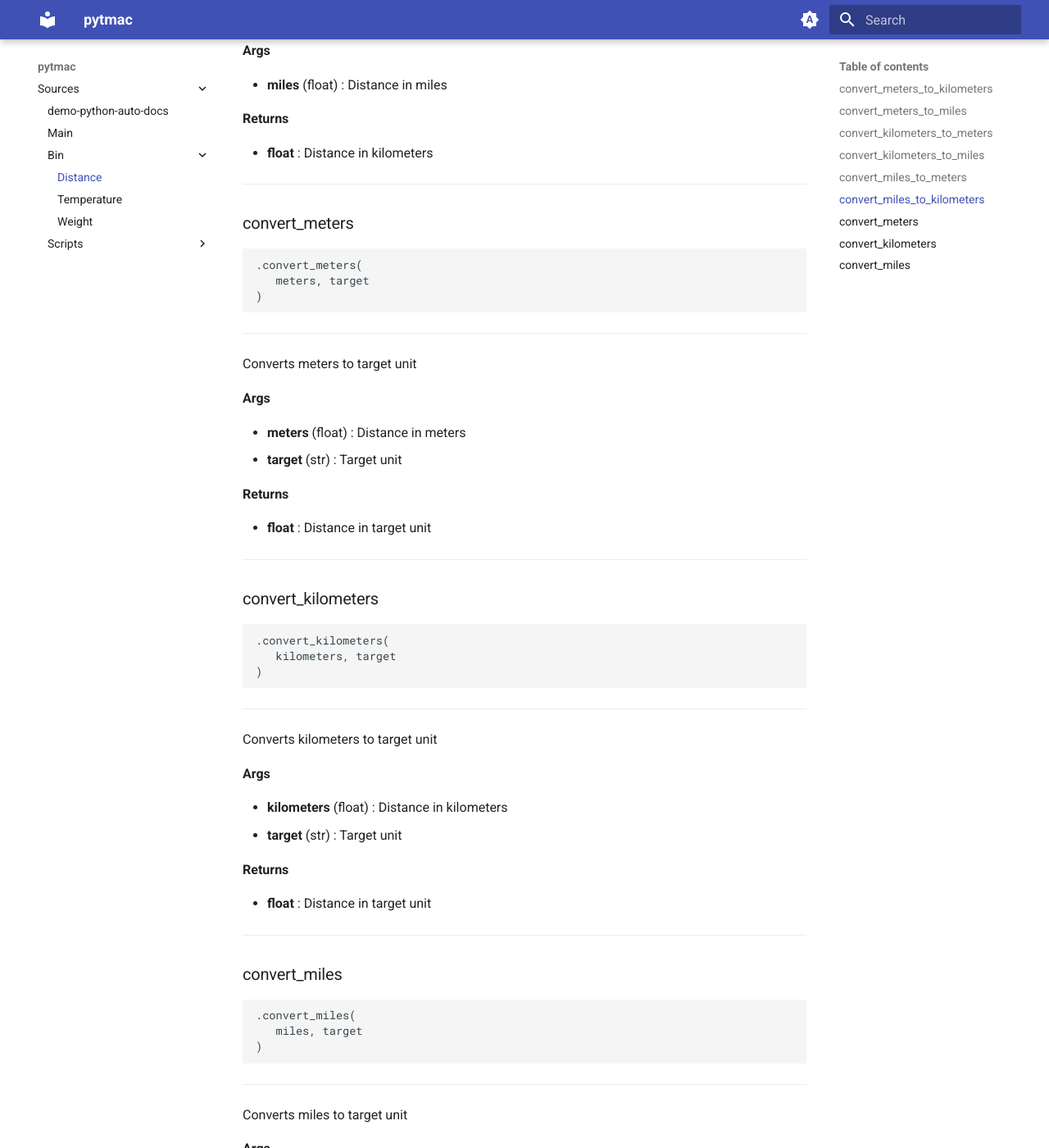
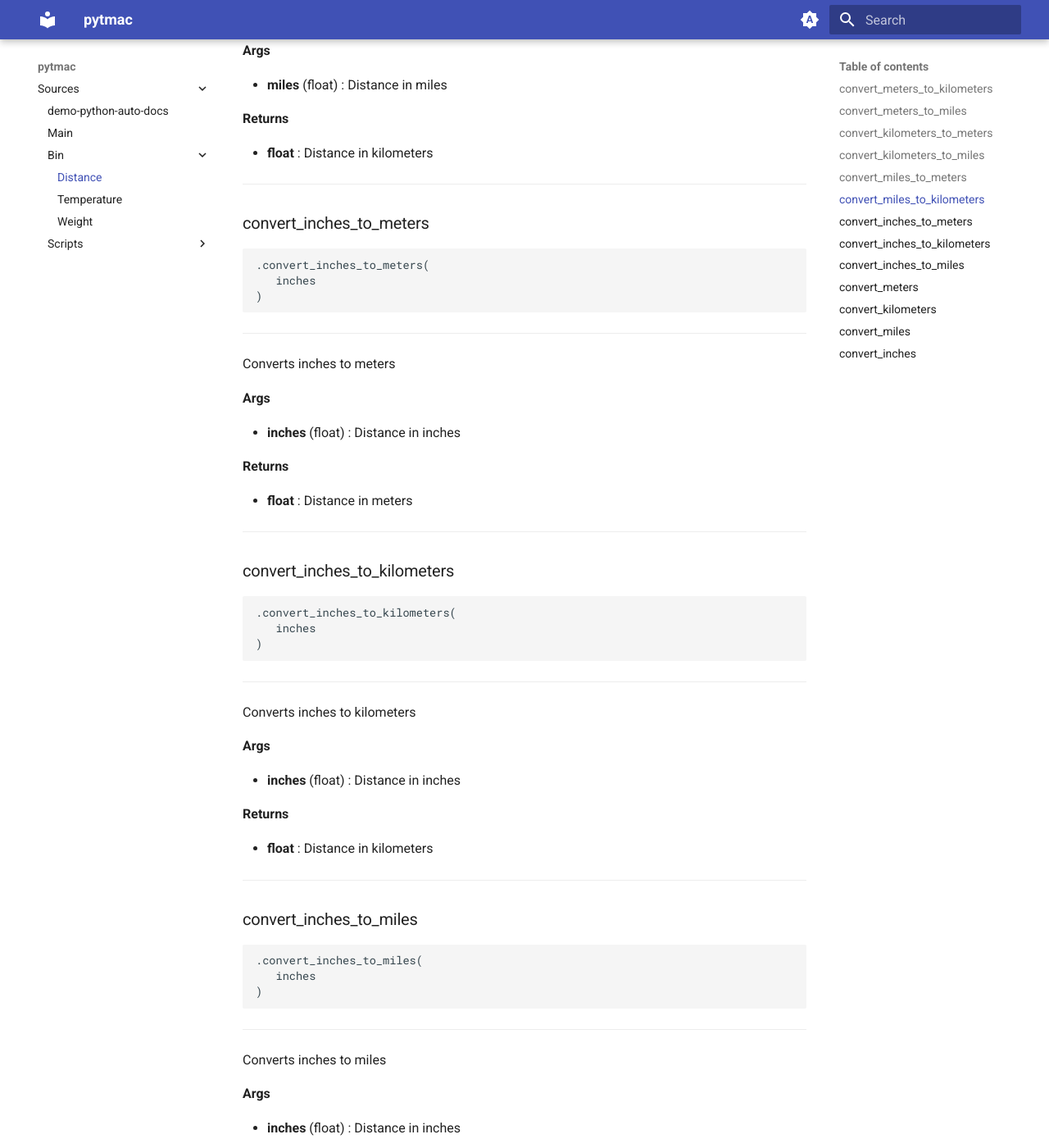
Before and after one commit to tjtharrison/demo-python-auto-docs, an MkDocs documentation site: the page built from docs/sources/bin/distance.md, in a window 1280 px wide and 1400 px high, scrolled down 2425 px. Shown: the whole window at 82% size. Built offline with MkDocs 1.6.1 and Material for MkDocs 9.7.7, drawn with Linux system fonts in a browser that asks for light colours; some of the changed text lies outside the part shown.

Commit message:
Updating documentation

````diff
--- a/docs/sources/bin/distance.md
+++ b/docs/sources/bin/distance.md
@@ -145,6 +145,78 @@ Converts miles to kilometers
 ----
 
 
+### convert_inches_to_meters
+```python
+.convert_inches_to_meters(
+   inches
+)
+```
+
+---
+Converts inches to meters
+
+
+**Args**
+
+* **inches** (float) : Distance in inches
+
+
+**Returns**
+
+* **float**  : Distance in meters
+
+
+----
+
+
+### convert_inches_to_kilometers
+```python
+.convert_inches_to_kilometers(
+   inches
+)
+```
+
+---
+Converts inches to kilometers
+
+
+**Args**
+
+* **inches** (float) : Distance in inches
+
+
+**Returns**
+
+* **float**  : Distance in kilometers
+
+
+----
+
+
+### convert_inches_to_miles
+```python
+.convert_inches_to_miles(
+   inches
+)
+```
+
+---
+Converts inches to miles
+
+
+**Args**
+
+* **inches** (float) : Distance in inches
+
+
+**Returns**
+
+* **float**  : Distance in miles
+
+
+----
+
+
 ### convert_meters
 ```python
 .convert_meters(
@@ -215,3 +287,28 @@ Converts miles to target unit
 **Returns**
 
 * **float**  : Distance in target unit
+
+
+----
+
+
+### convert_inches
+```python
+.convert_inches(
+   inches, target
+)
+```
+
+---
+Converts inches to target unit
+
+
+**Args**
+
+* **inches** (float) : Distance in inches
+* **target** (str) : Target unit
+
+
+**Returns**
+
+* **float**  : Distance in target unit
````
Also changed, not shown: mkgendocs.yaml (+16 -12 lines).
